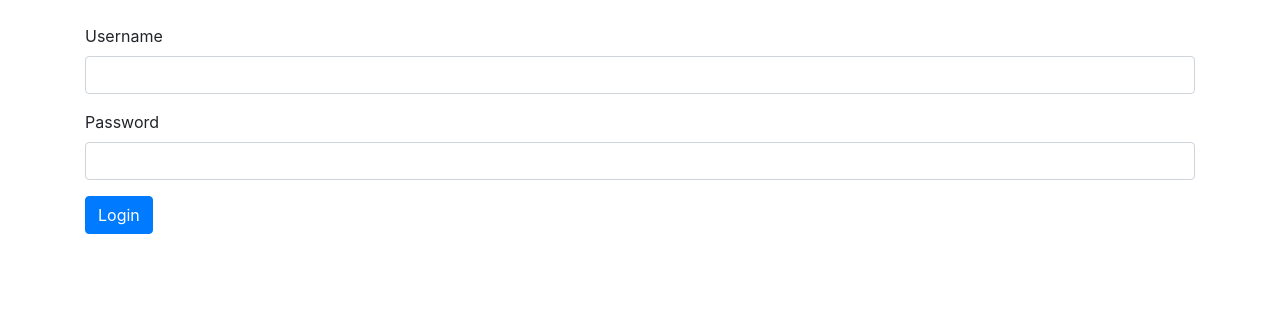
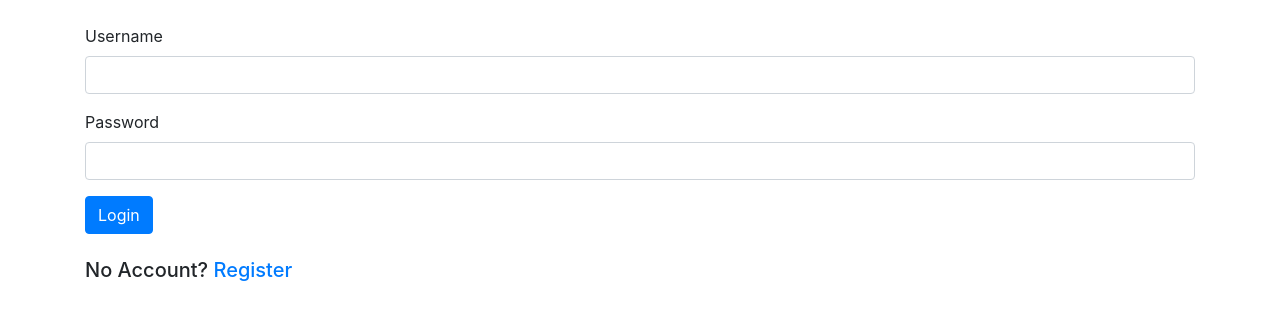
Before and after one commit to carolynttnguyen/BloomBlog, a Django app: page /userprofile/login/ in a window 1280 px wide. Shown: the part 56-383 px from the top of the page. Run offline with Django 3.2, Linux system fonts and the light colour scheme; some libraries are stand-ins or nearby versions.

Commit message:
user registration set up

```diff
--- a/templates/userprofile/login.html
+++ b/templates/userprofile/login.html
@@ -21,6 +21,10 @@
                 <button type="submit" class="btn btn-primary">Login</button>
             </form>
         </div>
+        <div class="col-12">
+            <br>
+            <h5>No Account?  <a href="{% url 'userprofile:register' %}"> Register</a></h5>
+        </div>
     </div>
 </div>
 
--- a/userprofile/forms.py
+++ b/userprofile/forms.py
@@ -4,3 +4,20 @@ from django.contrib.auth.models import User
 class UserLoginForm(forms.Form):
     username = forms.CharField()
     password = forms.CharField()
+
+class UserRegisterForm(forms.ModelForm):
+    # copy user's pw'
+    password = forms.CharField()
+    password2 = forms.CharField()
+
+    class Meta:
+        model = User
+        fields = ('username', 'email')
+
+        # check if passwords are consistent
+        def clean_password2(self):
+            data = self.cleaned_data
+            if data.get('password') == data.get('password2'):
+                return data.get('password')
+            else:
+                raise forms.ValidationError('Password input is not the same, please try again.')
--- a/userprofile/urls.py
+++ b/userprofile/urls.py
@@ -6,4 +6,5 @@ app_name = 'userprofile'
 urlpatterns = [
     path('login/', views.user_login, name='login'),
     path('logout/', views.user_logout, name='logout'),
+    path('register/', views.user_register, name='register',)
 ]
--- a/userprofile/views.py
+++ b/userprofile/views.py
@@ -1,8 +1,30 @@
 from django.shortcuts import render, redirect
 from django.contrib.auth import authenticate, login, logout
 from django.http import HttpResponse
-from .forms import UserLoginForm
+from .forms import UserLoginForm, UserRegisterForm
 # Create your views here.
+
+def user_register(request):
+    if request.method == 'POST':
+        user_register_form = UserRegisterForm(data=request.POST)
+        if user_register_form.is_valid():
+            new_user = user_register_form.save(commit=False)
+            # set Pw
+            new_user.set_password(user_register_form.cleaned_data['password'])
+            new_user.save()
+            # login immediately after saving the data ad return to the blog list
+            login(request, new_user)
+            return redirect('article:article_list')
+        else:
+            return HttpResponse('Registration inputs are invalid. Please Re-enter')
+    elif request.method =='GET':
+        user_register_form = UserRegisterForm()
+        context = {
+            'form' : user_register_form
+            }
+        return render(request, 'userprofile/register.html', context)
+    else:
+        return HttpResponse('Please use Get or Post request for Data.')
 
 def user_login(request):
     if request.method =='POST':
```
Also changed, not shown: templates/userprofile/register.html (added, +39 -0 lines).
